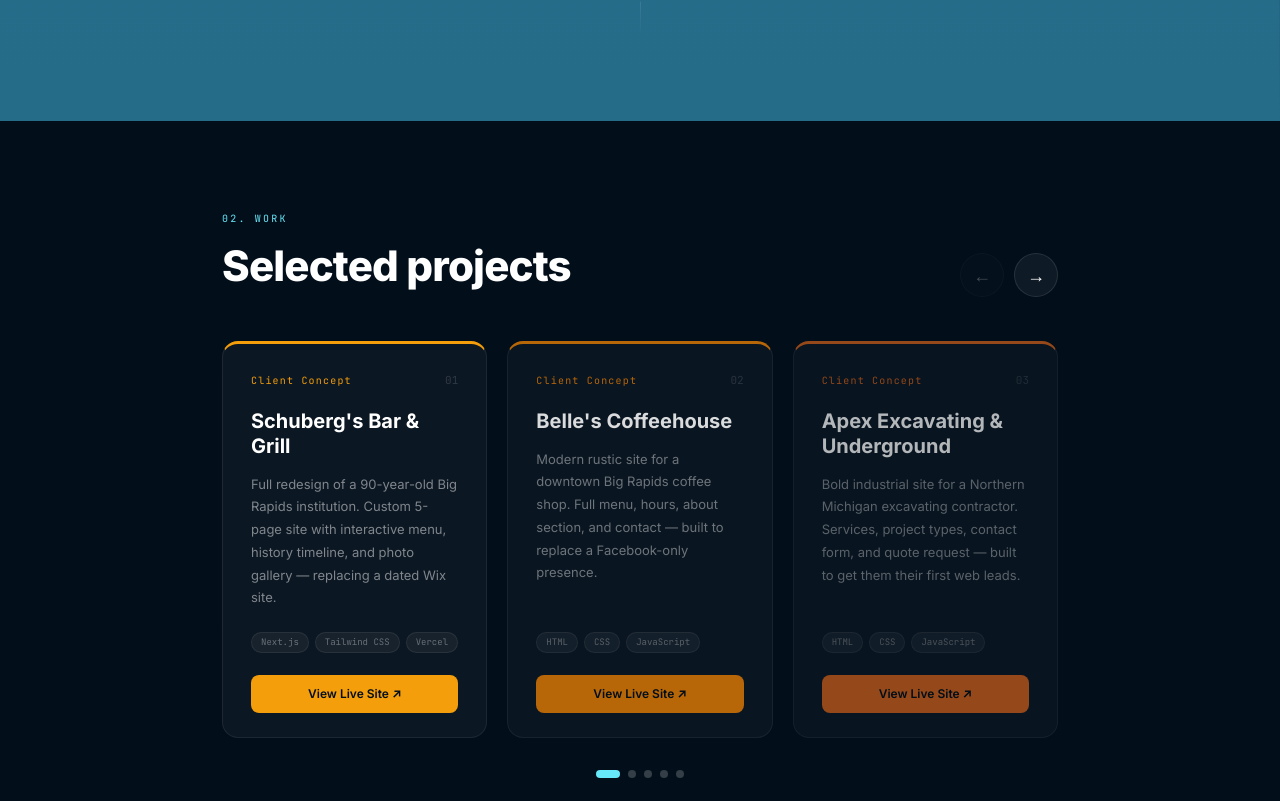
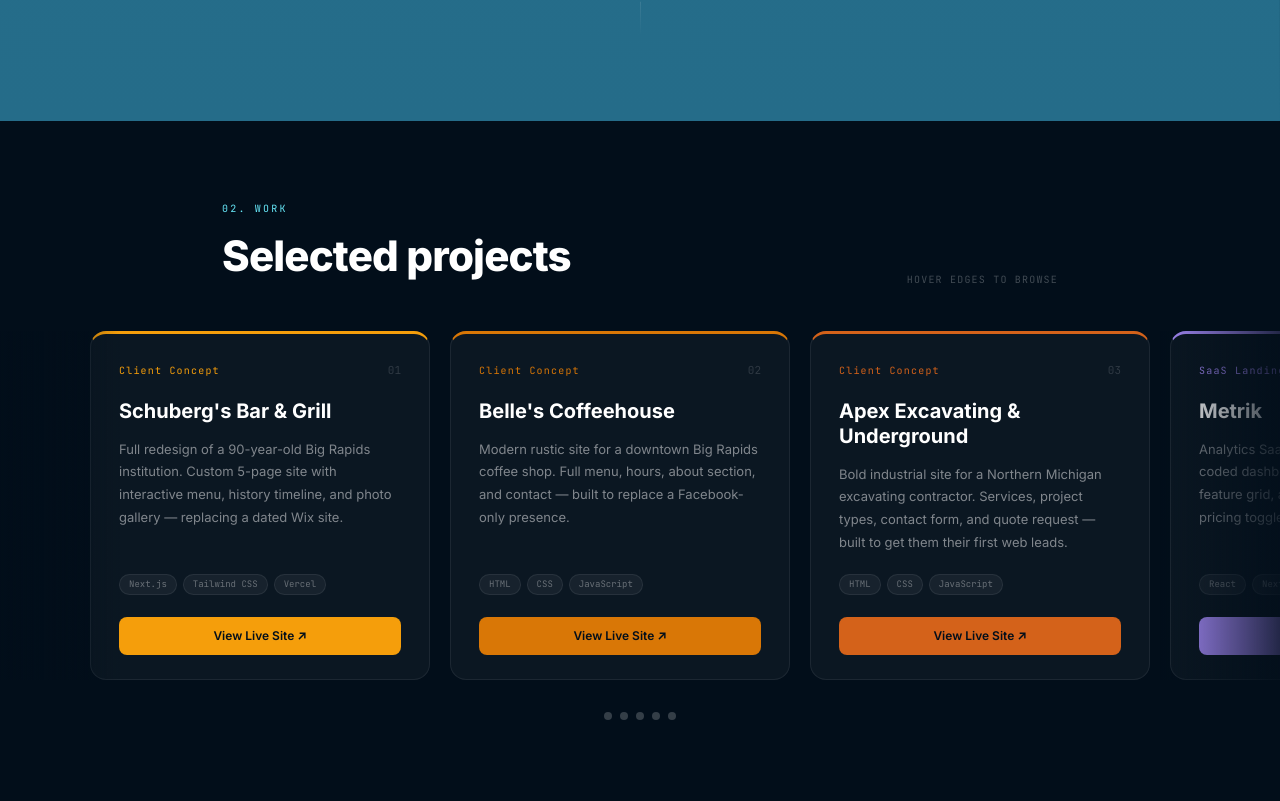
Before and after one commit to Yaxman2004/portfolio, a Next.js app: page / in a window 1280 px wide. Shown: the part 679-1480 px from the top of the page. Built offline with nearby package versions, Linux system fonts and the light colour scheme.

Commit message:
hoverability and fix

```diff
--- a/app/page.jsx
+++ b/app/page.jsx
@@ -899,7 +899,6 @@
   const [maxScroll,  setMaxScroll]  = useState(1)
   const [formData,    setFormData]    = useState({ name:'', email:'', message:'' })
   const [formStatus,  setFormStatus]  = useState('idle')
-  const [carouselIdx, setCarouselIdx] = useState(0)
   const progressRef = useRef(0)
 
   useEffect(() => {
@@ -979,53 +978,67 @@
         </section>
 
         {/* WORK */}
-        <section id="work" style={sec()}>
+        <section id="work" style={{...sec(), padding:0, paddingTop:'80px', paddingBottom:'80px'}}>
           <div style={cont}>
             <div style={{ display:'flex', justifyContent:'space-between', alignItems:'flex-end', marginBottom:'44px', flexWrap:'wrap', gap:'16px' }}>
               <div>
                 <p style={{ fontFamily:'var(--font-mono)', color:'#67e8f9', fontSize:'10px', letterSpacing:'0.22em', marginBottom:'8px' }}>02. WORK</p>
                 <h2 style={{ fontSize:'clamp(26px,5vw,42px)', fontWeight:800, color:'white', letterSpacing:'-0.02em' }}>Selected projects</h2>
               </div>
-              {/* Arrow buttons */}
-              <div style={{ display:'flex', gap:'10px' }}>
-                {[
-                  { dir:'prev', icon:'←' },
-                  { dir:'next', icon:'→' },
-                ].map(btn=>(
-                  <button key={btn.dir}
-                    onClick={()=>setCarouselIdx(i=>{
-                      if(btn.dir==='prev') return Math.max(0, i-1)
-                      return Math.min(projects.length-3, i+1)
-                    })}
-                    style={{
-                      width:'44px', height:'44px',
-                      borderRadius:'50%',
-                      background:'rgba(255,255,255,0.05)',
-                      border:'1px solid rgba(255,255,255,0.1)',
-                      color:'white', fontSize:'18px',
-                      cursor:'pointer',
-                      display:'flex', alignItems:'center', justifyContent:'center',
-                      transition:'background 0.2s, border-color 0.2s',
-                      opacity: btn.dir==='prev' ? (carouselIdx===0?0.25:1) : (carouselIdx>=projects.length-3?0.25:1),
-                    }}
-                    onMouseEnter={e=>{ e.currentTarget.style.background='rgba(103,232,249,0.12)'; e.currentTarget.style.borderColor='rgba(103,232,249,0.4)' }}
-                    onMouseLeave={e=>{ e.currentTarget.style.background='rgba(255,255,255,0.05)'; e.currentTarget.style.borderColor='rgba(255,255,255,0.1)' }}
-                  >{btn.icon}</button>
-                ))}
+              <p style={{ fontFamily:'var(--font-mono)', fontSize:'10px', color:'rgba(255,255,255,0.25)', letterSpacing:'0.12em' }}>HOVER EDGES TO BROWSE</p>
             </div>
           </div>
 
-            {/* Cards */}
-            <div style={{ position:'relative', overflow:'hidden' }}>
-              <div style={{
+          {/* Full-bleed track */}
+          <div style={{ position:'relative', width:'100%' }}
+            onMouseMove={e => {
+              const el = e.currentTarget
+              const track = el.querySelector('.carousel-track')
+              const rect = el.getBoundingClientRect()
+              const x = e.clientX - rect.left
+              const w = rect.width
+              const zone = w * 0.18 // 18% edge zone
+              if (x < zone) {
+                const speed = (1 - x / zone) * 6
+                track._scrollSpeed = -speed
+              } else if (x > w - zone) {
+                const speed = ((x - (w - zone)) / zone) * 6
+                track._scrollSpeed = speed
+              } else {
+                track._scrollSpeed = 0
+              }
+            }}
+            onMouseLeave={e => {
+              const track = e.currentTarget.querySelector('.carousel-track')
+              if (track) track._scrollSpeed = 0
+            }}
+          >
+            <div className="carousel-track" ref={el => {
+              if (!el) return
+              el._scrollSpeed = 0
+              if (el._raf) return
+              const tick = () => {
+                if (el._scrollSpeed) {
+                  el.scrollLeft += el._scrollSpeed
+                }
+                el._raf = requestAnimationFrame(tick)
+              }
+              el._raf = requestAnimationFrame(tick)
+            }} style={{
               display:'flex',
               gap:'20px',
-                transform:`translateX(calc(${carouselIdx} * (100% / 3 + 20px / 3 * -1) * -1))`,
-                transition:'transform 0.45s cubic-bezier(0.4,0,0.2,1)',
+              overflowX:'scroll',
+              overflowY:'visible',
+              paddingLeft:'max(32px, calc((100vw - 1100px)/2))',
+              paddingRight:'max(32px, calc((100vw - 1100px)/2))',
+              paddingBottom:'24px',
+              scrollbarWidth:'none',
+              msOverflowStyle:'none',
+              WebkitOverflowScrolling:'touch',
             }}>
               {projects.map((p2,i)=>(
                 <div key={p2.title} style={{
-                    width:'calc((100% - 40px) / 3)',
+                  width:'340px',
                   flexShrink:0,
                   background:'rgba(255,255,255,0.04)',
                   border:'1px solid rgba(255,255,255,0.07)',
@@ -1033,8 +1046,7 @@
                   borderRadius:'16px',
                   padding:'28px 28px 24px',
                   display:'flex', flexDirection:'column',
-                    transition:'transform 0.25s, box-shadow 0.25s, opacity 0.45s',
-                    opacity: Math.abs(i - carouselIdx) > 2 ? 0.3 : 1 - Math.abs(i - carouselIdx) * 0.15,
+                  transition:'transform 0.25s, box-shadow 0.25s',
                 }}
                   onMouseEnter={e=>{ e.currentTarget.style.transform='translateY(-6px)'; e.currentTarget.style.boxShadow=`0 20px 60px ${p2.color}22` }}
                   onMouseLeave={e=>{ e.currentTarget.style.transform='translateY(0)'; e.currentTarget.style.boxShadow='none' }}>
@@ -1048,7 +1060,7 @@
                     {p2.tags.map(tag=><span key={tag} style={{ fontSize:'9px', fontFamily:'var(--font-mono)', color:'rgba(255,255,255,0.35)', background:'rgba(255,255,255,0.05)', border:'1px solid rgba(255,255,255,0.07)', padding:'3px 9px', borderRadius:'999px' }}>{tag}</span>)}
                   </div>
                   {p2.live&&<a href={p2.live} target="_blank" rel="noopener noreferrer"
-                      style={{ display:'block', textAlign:'center', fontSize:'12px', fontWeight:600, color:'#020e1a', background:p2.color, padding:'10px 0', borderRadius:'8px', textDecoration:'none', transition:'opacity 0.2s' }}
+                    style={{ display:'block', textAlign:'center', fontSize:'12px', fontWeight:600, color:'#020e1a', background:p2.color, padding:'10px 0', borderRadius:'8px', textDecoration:'none' }}
                     onMouseEnter={e=>e.currentTarget.style.opacity='0.85'}
                     onMouseLeave={e=>e.currentTarget.style.opacity='1'}>
                     View Live Site ↗
@@ -1056,22 +1068,21 @@
                 </div>
               ))}
             </div>
+
+            {/* Left fade + hover zone indicator */}
+            <div style={{ position:'absolute', top:0, left:0, bottom:'24px', width:'120px', background:'linear-gradient(to right, rgba(2,14,26,0.8), transparent)', pointerEvents:'none', borderRadius:'0' }}/>
+            <div style={{ position:'absolute', top:0, right:0, bottom:'24px', width:'120px', background:'linear-gradient(to left, rgba(2,14,26,0.8), transparent)', pointerEvents:'none' }}/>
           </div>
 
           {/* Dot indicators */}
-            <div style={{ display:'flex', gap:'8px', justifyContent:'center', marginTop:'32px' }}>
+          <div style={{ display:'flex', gap:'8px', justifyContent:'center', marginTop:'8px' }}>
             {projects.map((_,i)=>(
-                <button key={i} onClick={()=>setCarouselIdx(i)} style={{
-                  width: i===carouselIdx ? '24px' : '8px',
-                  height:'8px',
-                  borderRadius:'999px',
-                  background: i===carouselIdx ? '#67e8f9' : 'rgba(255,255,255,0.2)',
-                  border:'none', cursor:'pointer',
-                  transition:'all 0.3s',
-                  padding:0,
+              <div key={i} style={{
+                width:'8px', height:'8px',
+                borderRadius:'50%',
+                background:'rgba(255,255,255,0.2)',
               }}/>
             ))}
-            </div>
           </div>
         </section>
 
```
Lines whose indentation alone changed are shown as unchanged.
